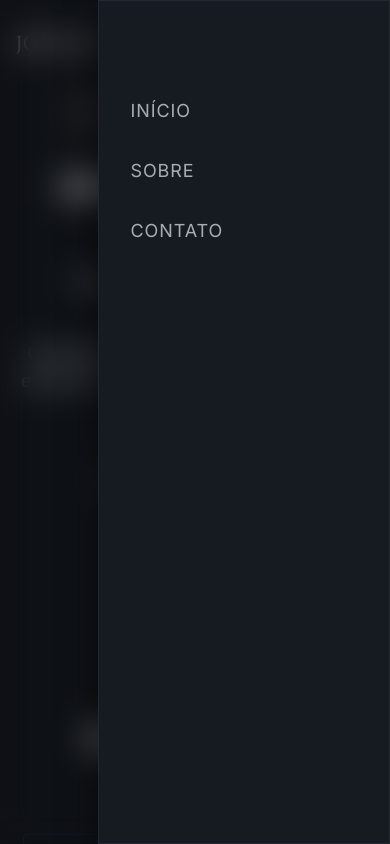
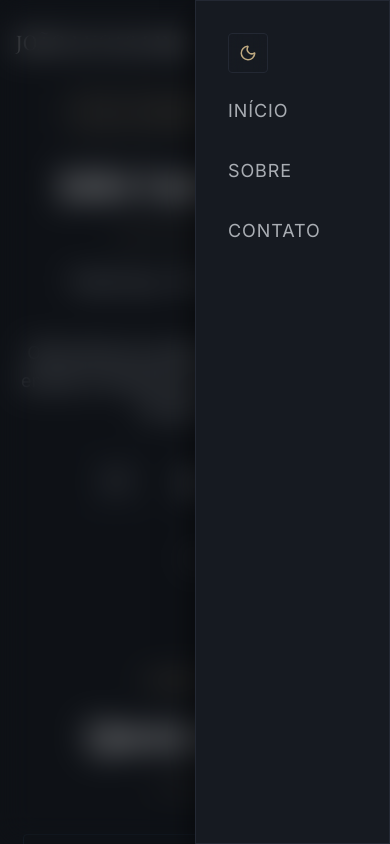
Before and after one commit to joalucaslm/personal-portfolio, a Next.js app: page / in a window 390 px wide. Both pictures are taken after a click on the button 356 px from the left and 42 px from the top of the page. Shown: the top 844 px of the page. Built offline with nearby package versions, Linux system fonts and the light colour scheme; a web font is replaced by a local one.

Commit message:
refactor: add toggle theme and padding to contact

```diff
--- a/components/layout/header/Header.tsx
+++ b/components/layout/header/Header.tsx
@@ -140,8 +140,12 @@ export default function Header() {
           initial={{ x: "100%" }}
           animate={{ x: isMobileMenuOpen ? 0 : "100%" }}
           transition={{ type: "spring", damping: 30, stiffness: 200 }}
-          className="absolute right-0 top-0 bottom-0 w-3/4 max-w-sm bg-(--bg-secondary) rounded-(--radius) border border-(--border-color) shadow-[0_10px_30px_var(--shadow)] p-8 pt-24"
+          className="absolute right-0 top-0 bottom-0 w-2/4 max-w-sm bg-(--bg-secondary) rounded-(--radius) border border-(--border-color) shadow-[0_10px_30px_var(--shadow)] p-8 pt-24"
         >
+          <div className="absolute top-8">
+            <ThemeToggle />
+          </div>
+
           <div className="flex flex-col gap-8">
             {navLinks.map((link) => (
               <a
--- a/components/sections/contact/Contact.tsx
+++ b/components/sections/contact/Contact.tsx
@@ -114,7 +114,7 @@ export default function Contact() {
   return (
     <section
       id="contact"
-      className="w-full sm:py-32 relative overflow-hidden"
+      className="w-full py-8 sm:py-32 relative overflow-hidden"
       aria-labelledby="contact-heading"
     >
       <motion.div
```
